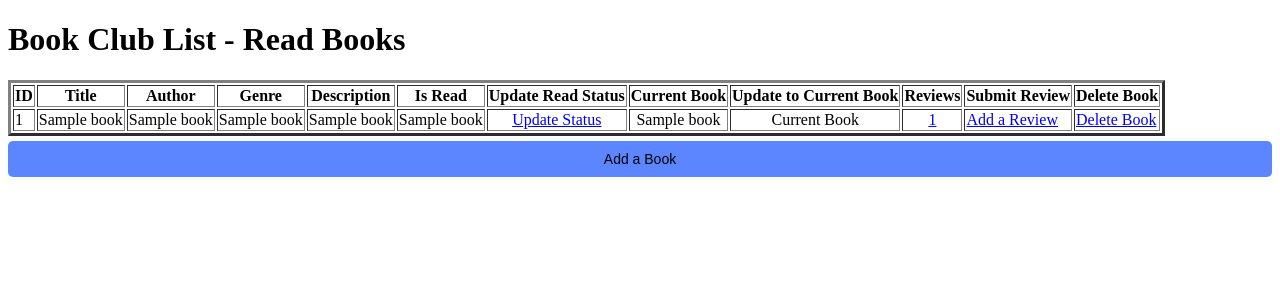
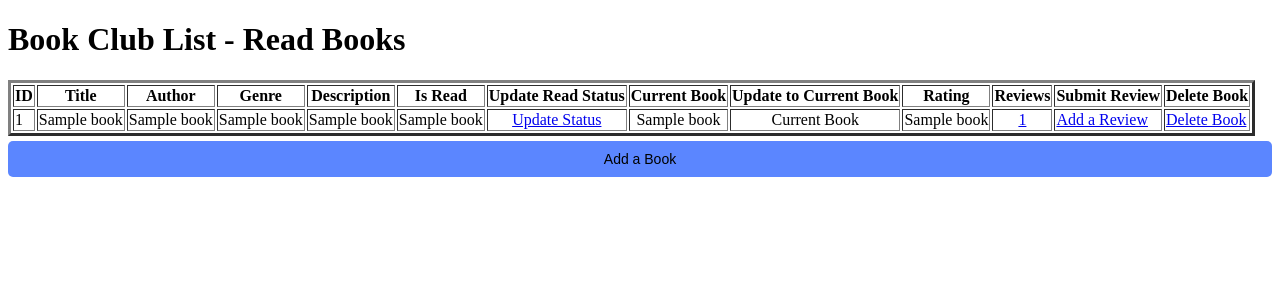
Before and after one commit to ablake12/Book-Club-API, a Flask app: template templates/readBookUI.html in a window 1280 px wide. Shown: the top 300 px of the page. Run offline with Flask 3, Linux system fonts and the light colour scheme; the template is opened without the code that fills it: most values are stand-ins (such as "Sample title", 1, 10 or a date in 2020).

Commit message:
Add overall rating

```diff
--- a/templates/readBookUI.html
+++ b/templates/readBookUI.html
@@ -18,6 +18,7 @@
                     <th>Update Read Status</th>
                     <th>Current Book</th>
                     <th>Update to Current Book</th>
+                    <th>Rating</th>
                     <th>Reviews</th>
                     <th>Submit Review</th>
                     <th>Delete Book</th>
@@ -47,6 +48,7 @@
                             Current Book
                         {% endif %}
                     </td>
+                    <td class="text_center">{{ book[7] }}</td>
                     <td class="text_center">
                         {% if review_counts[book[0]] > 0 %}
                             <a href="{{ url_for('get_reviews', book_id=book[0]) }}">
--- a/templates/unreadBookUI.html
+++ b/templates/unreadBookUI.html
@@ -18,6 +18,7 @@
                     <th>Update Read Status</th>
                     <th>Current Book</th>
                     <th>Update to Current Book</th>
+                    <th>Rating</th>
                     <th>Reviews</th>
                     <th>Submit Review</th>
                     <th>Delete Book</th>
@@ -47,6 +48,7 @@
                             Current Book
                         {% endif %}
                     </td>
+                    <td class="text_center">{{ book[7] }}</td>
                     <td class="text_center">
                         {% if review_counts[book[0]] > 0 %}
                             <a href="{{ url_for('get_reviews', book_id=book[0]) }}">
```
